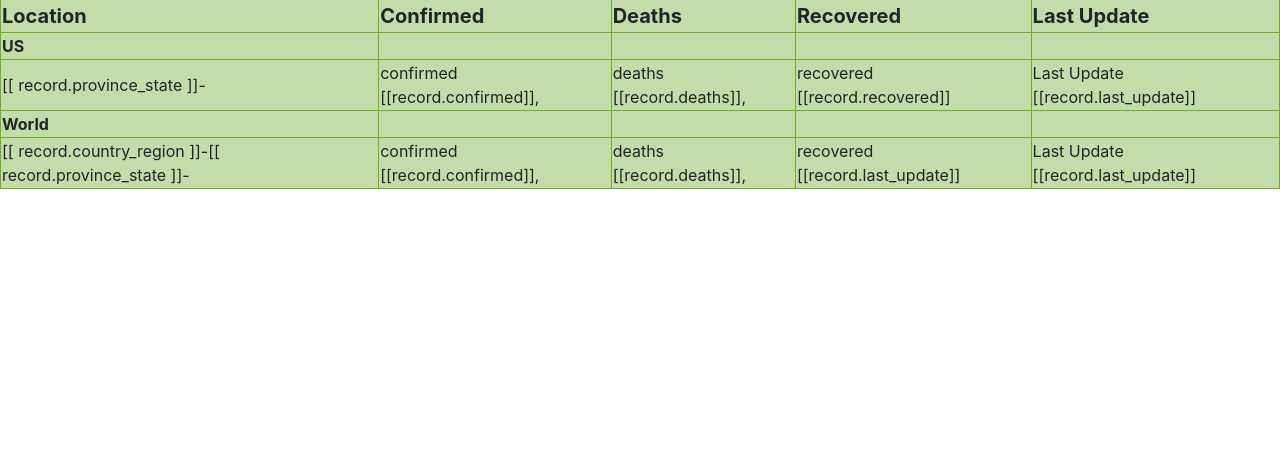
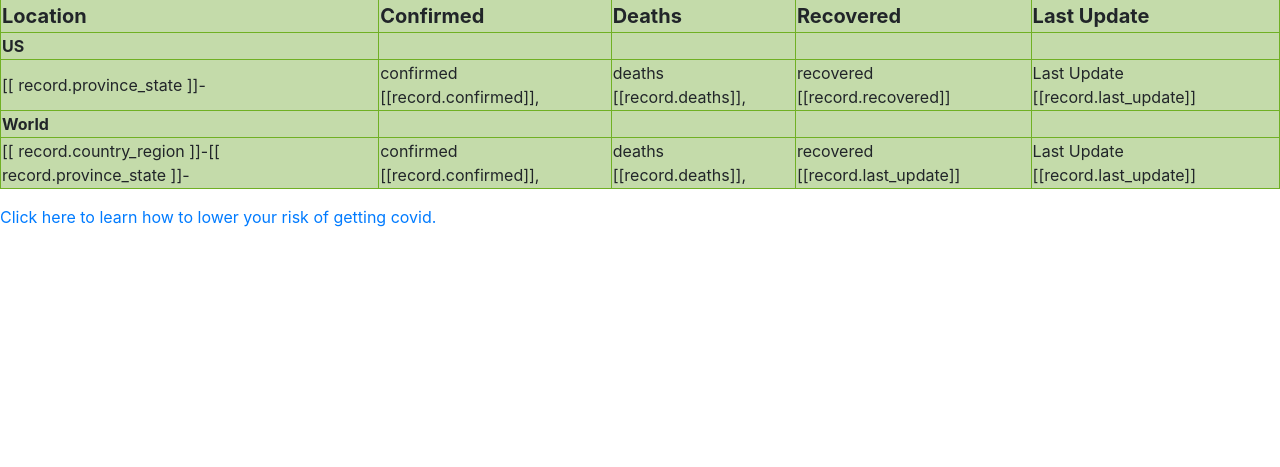
Before and after one commit to lingyuanyan/TurtleMaster, a Django app: template TurtleMasterApp/templates/TurtleMasterApp/index.html in a window 1280 px wide. Shown: the part 153-620 px from the top of the page. Run offline with Django 3.2, Linux system fonts and the light colour scheme; the template is opened without the code that fills it, so the values that code supplies are empty; some libraries are stand-ins or nearby versions.

Commit message:
I like this link can we try this video?

```diff
--- a/TurtleMasterApp/templates/TurtleMasterApp/index.html
+++ b/TurtleMasterApp/templates/TurtleMasterApp/index.html
@@ -91,6 +91,7 @@
 
 
     </p>
+    <p><a href="https://www.youtube.com/watch?v=n6QwnzbRUyA" target = "blank">Click here to learn how to lower your risk of getting covid.</a></p>
     <footer>By Lingyuan, Samuel, Florence</footer>
 
   </div>
```
